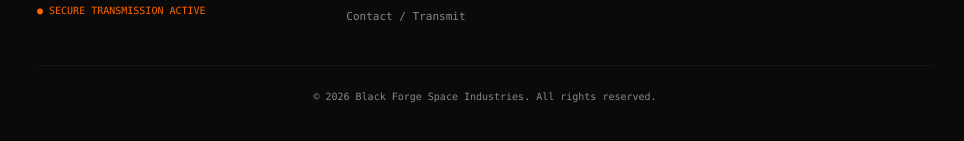
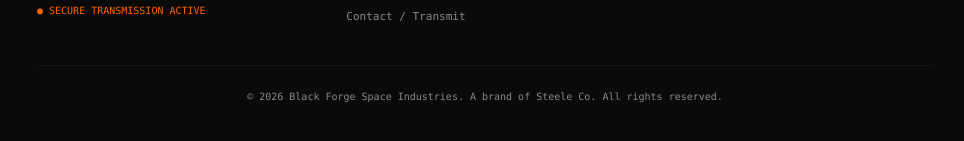
Before and after one commit to DeviousWings/black-forge-space-industries, a React (Vite) app: page / in a window 1280 px wide. Shown: the part 1401-1542 px from the top of the page, without its empty margins (155-1119 px from the left). Built offline with nearby package versions, Linux system fonts and the light colour scheme.

Commit message:
Update footer copyright text and branding

```diff
--- a/src/components/Footer.jsx
+++ b/src/components/Footer.jsx
@@ -87,7 +87,7 @@ export default function Footer({ setActiveTab }) {
 
       {/* Bottom Copyright Bar */}
       <div className="max-w-4xl mx-auto mt-10 pt-6 border-t border-[#222222]/50 text-center text-[10px]">
-        &copy; {new Date().getFullYear()} Black Forge Space Industries. All rights reserved.
+       <p>© {new Date().getFullYear()} Black Forge Space Industries. A brand of Steele Co. All rights reserved.</p>
       </div>
     </footer>
   )
```
